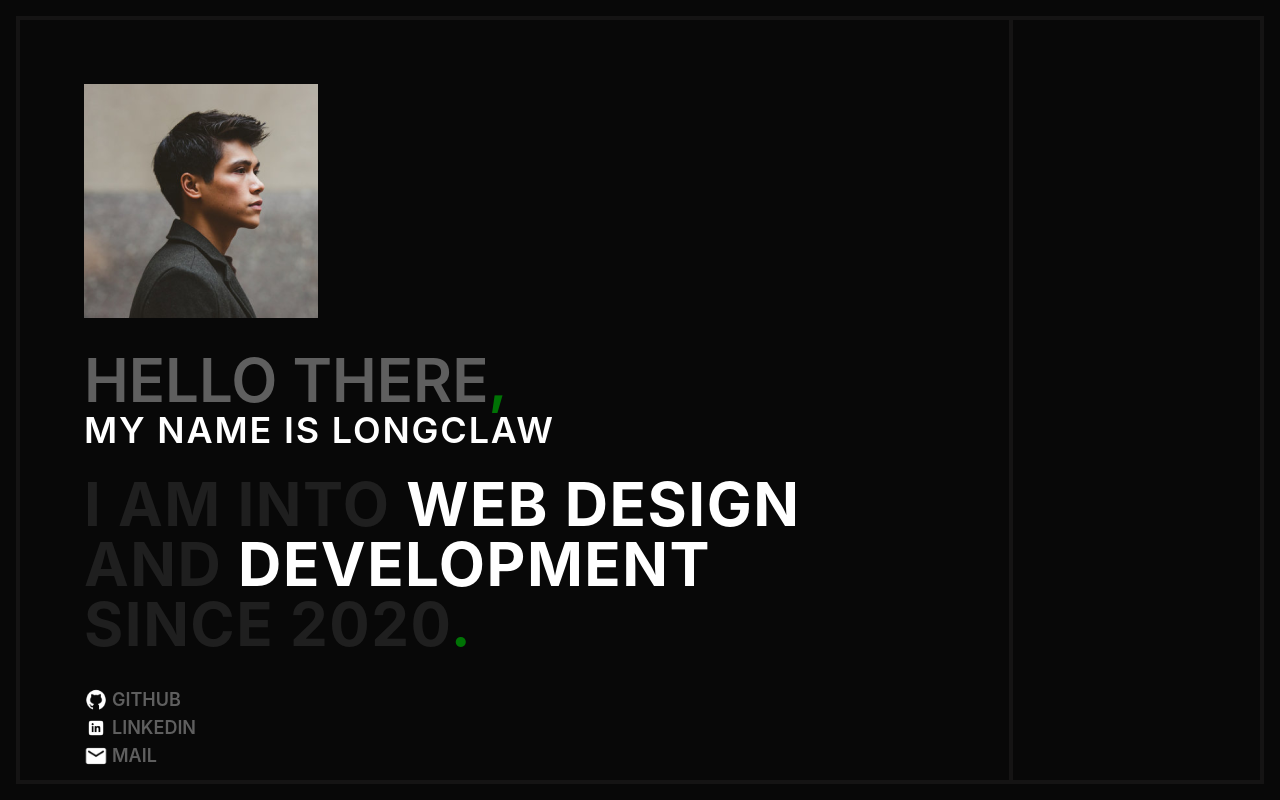
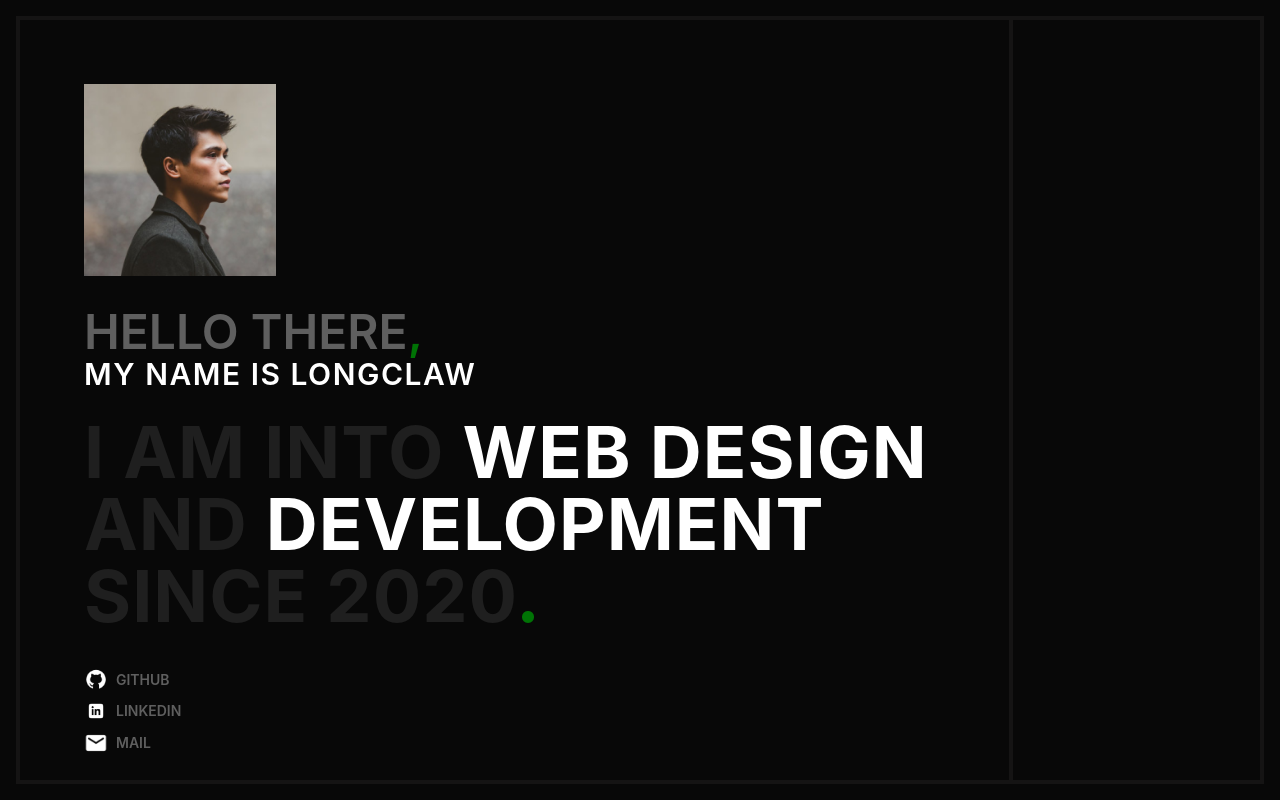
Before and after one commit to Xlongclaw/portfolio, a React (Create React App) app: page / in a window 1280 px wide. Built offline with nearby package versions, Linux system fonts and the light colour scheme.

Commit message:
Applied Tweeks

```diff
--- a/src/components/HeroText.jsx
+++ b/src/components/HeroText.jsx
@@ -2,15 +2,15 @@ import React from "react";
 
 const HeroText = () => {
   return (
-    <div>
-      <h2 className=" font-semibold text-6xl">
+    <div className="cursor-default">
+      <h2 className=" font-semibold text-5xl">
         <span className="text-GRAY-I">HELLO THERE</span>
         <span className="text-ASCENT">,</span>
       </h2>
-      <h3 className="font-semibold text-4xl tracking-wider">
+      <h3 className="font-semibold text-3xl tracking-wider">
         MY NAME IS LONGCLAW
       </h3>
-      <h3 className="font-bold text-6xl tracking-wide mt-6">
+      <h3 className="font-bold text-7xl tracking-[1px] mt-6">
         <span className="text-DARK-II">I AM INTO</span>
         <span> WEB DESIGN</span> <br />{" "}
         <span className="text-DARK-II">AND</span> <span>DEVELOPMENT</span>{" "}
--- a/src/components/MainPanel.jsx
+++ b/src/components/MainPanel.jsx
@@ -6,13 +6,13 @@ const MainPanel = () => {
   return (
     <section className="bg-DARK-III w-4/5 pl-16 pt-16">
       <img
-        className="pb-8
+        className="pb-8 w-48
         "
         src={require("../images/Profile-Image.png")}
         alt=""
       />
-     <HeroText/>
-     <SocialLinks/>
+      <HeroText />
+      <SocialLinks />
     </section>
   );
 };
--- a/src/components/SocialLinks.jsx
+++ b/src/components/SocialLinks.jsx
@@ -3,9 +3,9 @@ import { sociallinks } from '../constants'
 
 const SocialLinks = () => {
   return (
-    <div className="fle font-semibold text-lg mt-8">
+    <div className="fle font-semibold text-sm mt-8">
     {sociallinks.map((link, index) => (
-      <div className="flex gap-1 items-center cursor-pointer">
+      <div className="flex gap-2 py-1 items-center cursor-pointer">
         <img  src={link.image} className="w-[1.5rem]" alt="" />
         <span className="text-GRAY-I hover:text-WHITE">{link.name}</span>
       </div>
```
